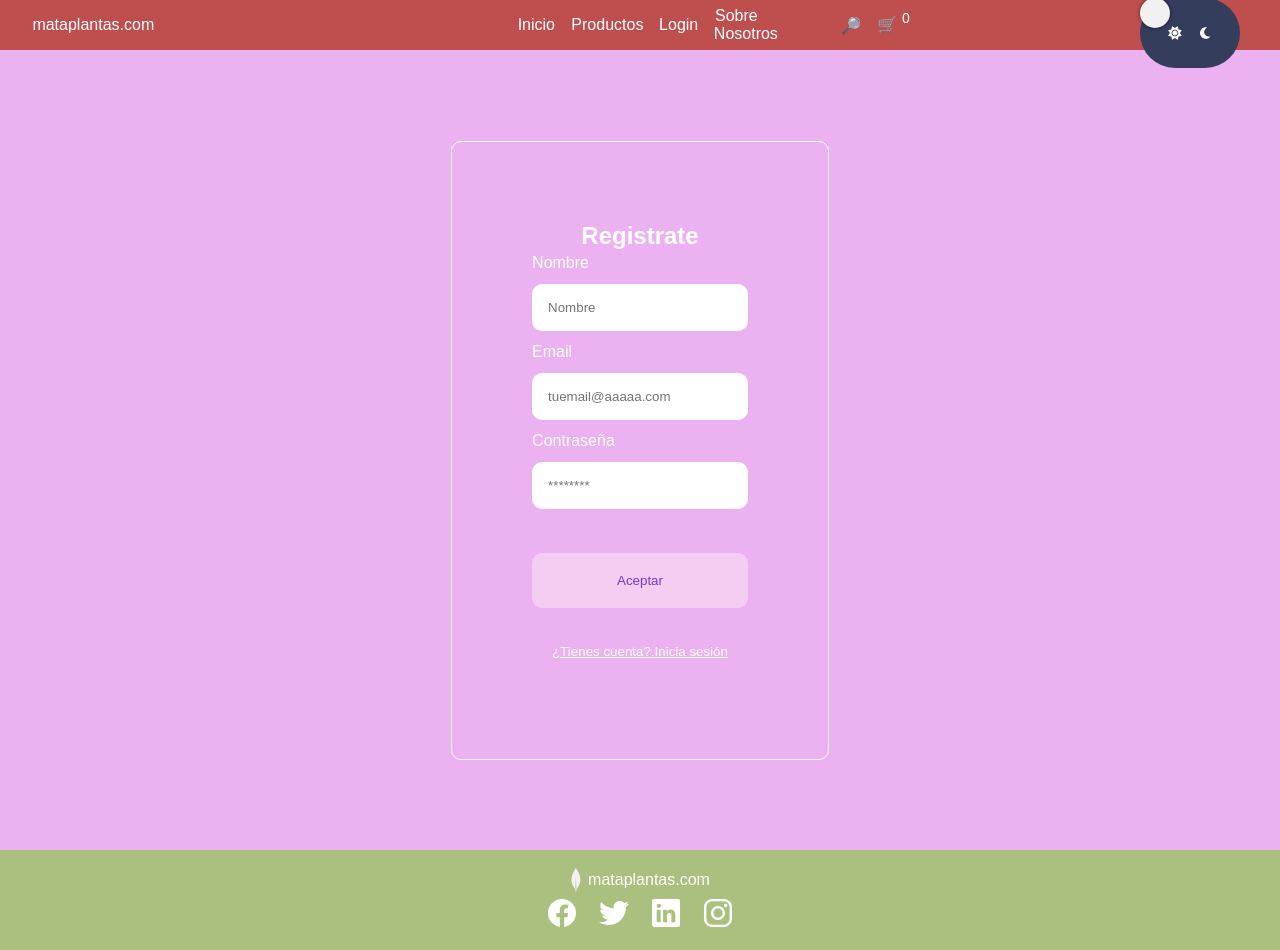
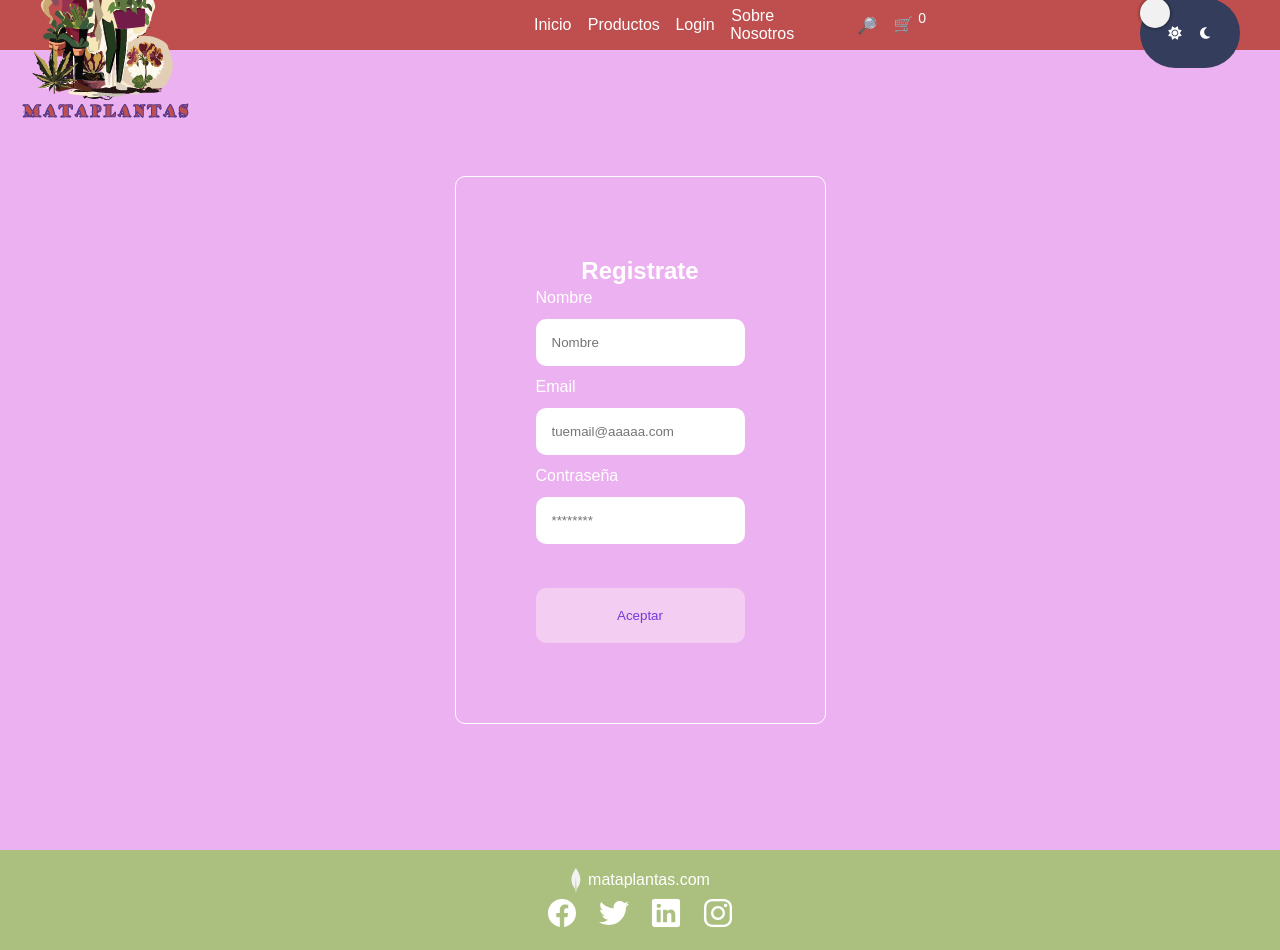
Before and after one commit to MarPrieto7/mataplantas, a React (Create React App) app: page /Register in a window 1280 px wide. Built offline with nearby package versions, Linux system fonts and the light colour scheme.

Commit message:
update contact

```diff
--- a/src/Components/forms/Registercomponent.jsx
+++ b/src/Components/forms/Registercomponent.jsx
@@ -11,7 +11,7 @@ export const Registercomponent = (props) => {
         console.log(email);
         setTimeout(() => {
             alert("Registrado con éxito");
-        }, 2000);
+        },);
     }
 
     return (
@@ -28,7 +28,6 @@ export const Registercomponent = (props) => {
 
                             <button type="submit">Aceptar</button>
                 </form>
-                            <button className="link-btn" onClick={() => props.onFormSwitch('login')}>¿Tienes cuenta?.Inicia sesión</button>
         </div>
     )
 }
--- a/src/Components/header/Header.css
+++ b/src/Components/header/Header.css
@@ -4,6 +4,8 @@
     width: 100%;
     margin: 0 auto;
   }
+
+
 
   .barra {
     background-color: #bf4f4e;
--- a/src/Components/header/Header.jsx
+++ b/src/Components/header/Header.jsx
@@ -1,6 +1,6 @@
 import React, { useRef } from "react";
 import { Link } from 'react-router-dom';
-import CartBadge from '../cart/CartBadge';
+import CartBadge from '../cart/CartBadge'
 import { CartContext } from "../../context/CartContext";
 
 function Header({ cartItemCount }) {
@@ -19,7 +19,11 @@ function Header({ cartItemCount }) {
     return (
         <header className="header">
             <nav className="barra">
-                <Link to="#">mataplantas.com</Link>
+                <div className="logo">
+                <Link to="/"><img src="../images/logo.webp" alt="logo mataplanta"></img></Link>
+
+                </div>
+
                 <ul ref={menuRef} className="menu">
                     <li><Link to="/">Inicio</Link></li>
                     <li><Link to="/Products">Productos</Link></li>
--- a/src/Components/principal/Principal.jsx
+++ b/src/Components/principal/Principal.jsx
@@ -27,7 +27,7 @@ function Principal() {
             </div>
           </article>
           <picture id="cambioSlide" className="slide">
-            <img src="images/geranio7.jpg" alt="geranio rojo" className="slideGeranio" />
+            <img src="../images/geranio9.png" alt="geranio rojo" className="slideGeranio" />
             {/* <img src="images/geranios8.jpg" alt="geranio blanco" className="slideGeranio" /> */}
             <p className="descripcionGeranio__p2 slideGeranio">
               Muchas especies aquí agrupadas, poseen fitotoxinas, lo cual hace que otras herbáceas encuentren dificultades en penetrar plantaciones ya establecidas de una especie determinada de este género. Por ello se las reconoce como confiables tapizantes.
```
Also changed, not shown: public/images/logo.webp (added).
